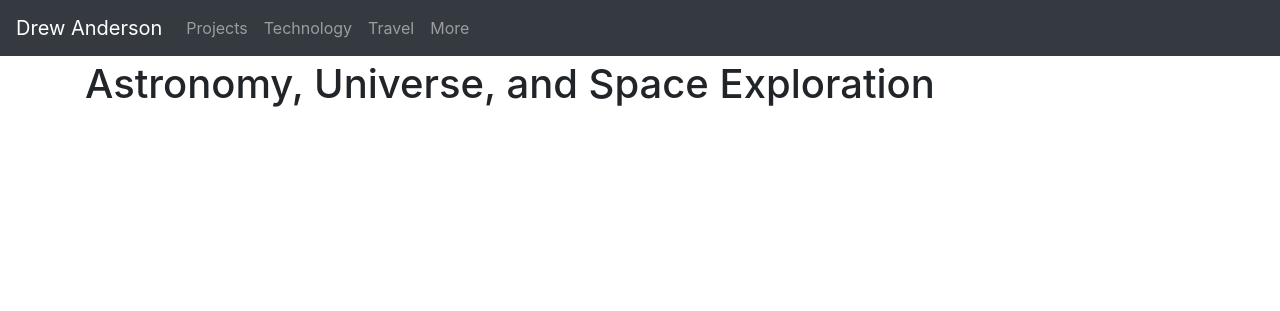
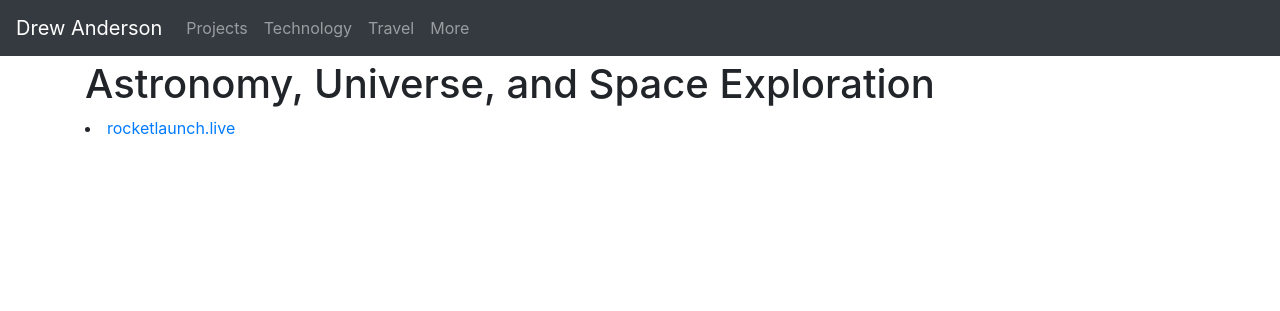
Before and after one commit to drewandersonnz/drewandersonnz.github.io, a Jekyll site: the page built from space.md, in a window 1280 px wide. Shown: the top 311 px of the page. Built offline with Jekyll 4.4.1, drawn with Linux system fonts in a browser that asks for light colours.

Commit message:
Adding rocketlaunch.live

```diff
--- a/space.md
+++ b/space.md
@@ -1,8 +1,13 @@
 ---
-layout: default
+layout: links
 
 title: Astronomy, Universe, and Space Exploration
 description: Rockets... Who doesn't love Rockets!
+
+links:
+
+- title: rocketlaunch.live
+  uri: https://www.rocketlaunch.live
 
 ---
 
```
